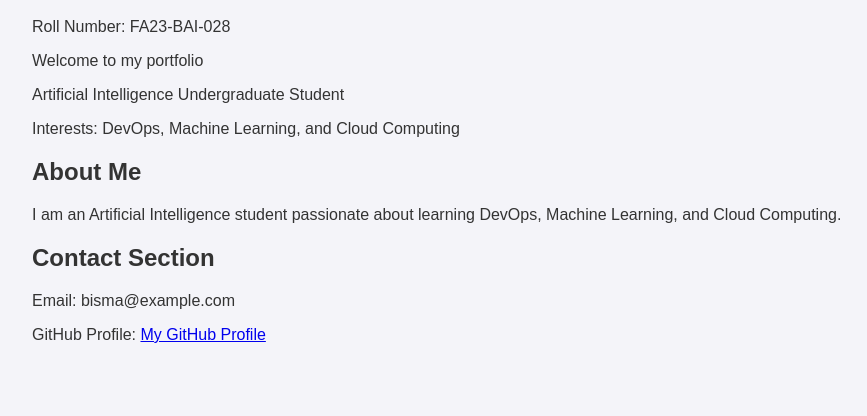
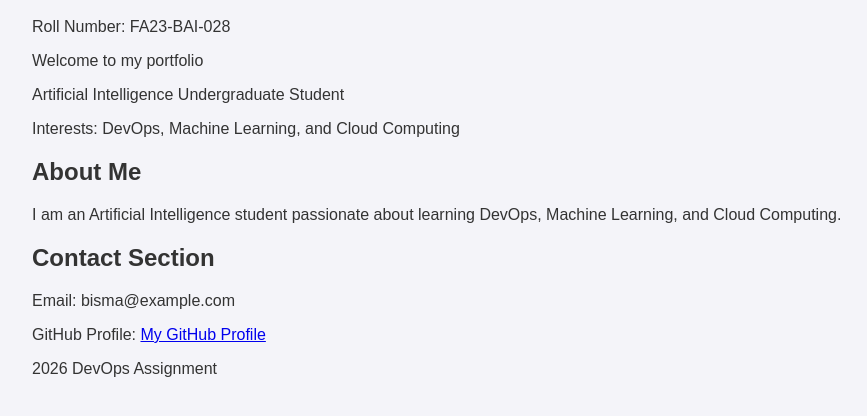
Before and after one commit to bismarasheed1705-lang/devops-a2-fa23-bai-028, a plain HTML site: page index.html in a window 1280 px wide. Shown: the part 80-496 px from the top of the page, without its empty margins (8-875 px from the left). Drawn offline with Linux system fonts and the light colour scheme.

Commit message:
Add footer to the web page

```diff
--- a/index.html
+++ b/index.html
@@ -25,6 +25,8 @@
         <h2>Contact Section</h2>
         <p>Email: bisma@example.com</p>
         <p>GitHub Profile: <a href="https://github.com/bismarasheed-lang" target="_blank">My GitHub Profile</a></p>
+
     </section>
+    <footer><p>2026 DevOps Assignment</p></footer>
 </body>
 </html>
```
